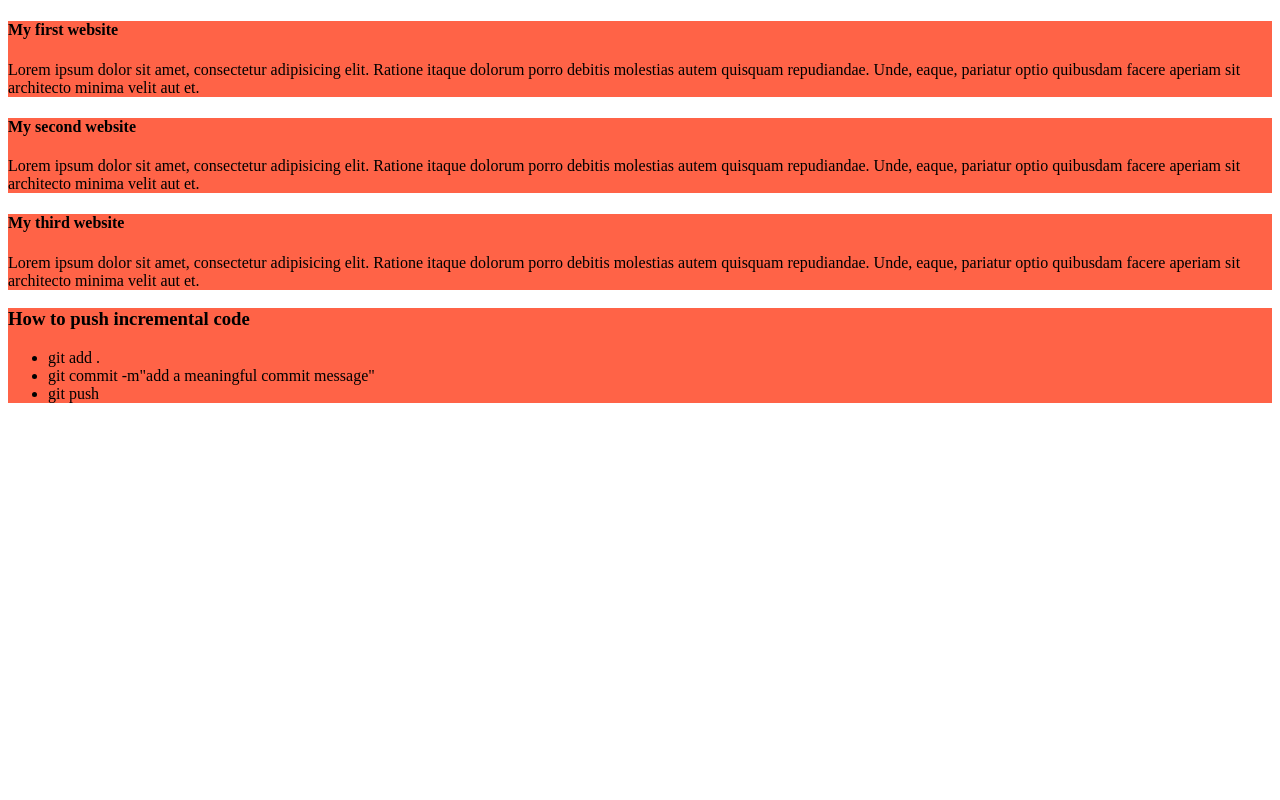
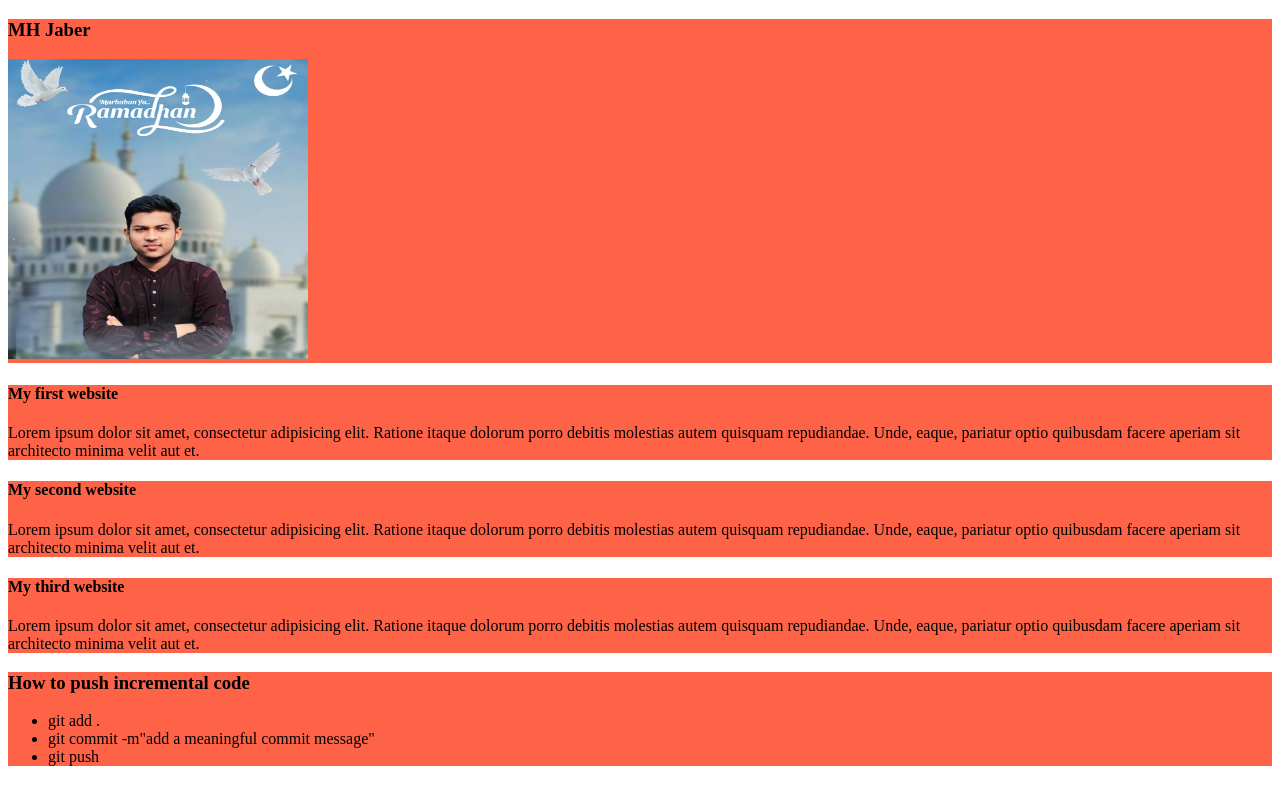
Before and after one commit to jabermh/my-simple-website, a plain HTML site: page index.html in a window 1280 px wide. Drawn offline with Linux system fonts and the light colour scheme.

Commit message:
MH Jaber

```diff
--- a/index.html
+++ b/index.html
@@ -7,6 +7,10 @@
     <link rel="stylesheet" href="styles/blog.css">
 </head>
 <body>
+    <div>
+        <h3>MH Jaber</h3>
+        <img src="jaber1.jpeg" width="300" height="300" alt="Not Found">
+    </div>
     <div>
         <h4>My first website</h4>
         <p>Lorem ipsum dolor sit amet, consectetur adipisicing elit. Ratione itaque dolorum porro debitis molestias autem quisquam repudiandae. Unde, eaque, pariatur optio quibusdam facere aperiam sit architecto minima velit aut et.</p>
--- a/styles/blog.css
+++ b/styles/blog.css
@@ -1,4 +1,5 @@
 div{
 background-color: tomato;
 margin-bottom: 10px;
+
 }
```
Also changed, not shown: jaber1.jpeg (added).
